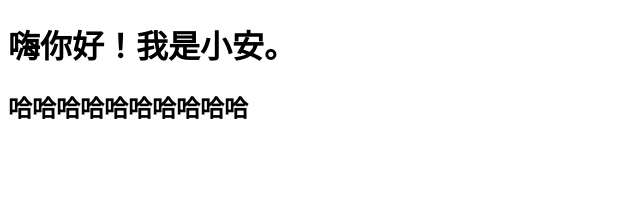
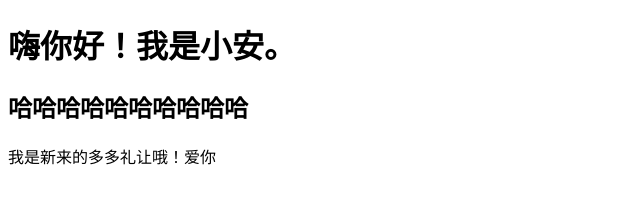
Before and after one commit to 2640135035/test0408, a plain HTML site: page index.html in a window 1280 px wide. Shown: the whole page, without its empty margins (0-640 px from the left). Drawn offline with Linux system fonts and the light colour scheme.

Commit message:
这是第三次修改

```diff
--- a/index.html
+++ b/index.html
@@ -9,5 +9,6 @@
 <body>
     <h1>嗨你好！我是小安。</h1>
     <h2>哈哈哈哈哈哈哈哈哈哈</h2>
+    <p>我是新来的多多礼让哦！爱你</p>
 </body>
 </html>
```
